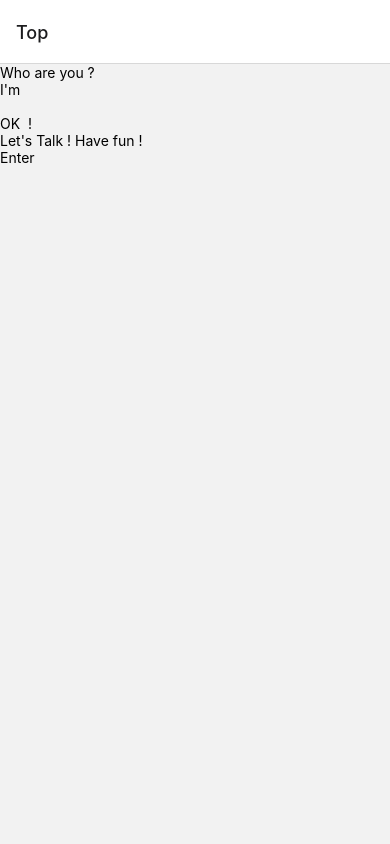
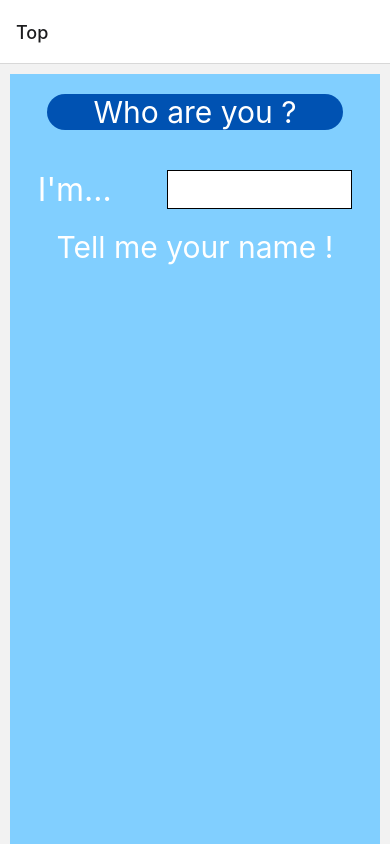
Before and after one commit to nishikota/RNchat, a React Native app in the folder chatapp/: screen /Top in a window 390 px wide. Built offline with nearby package versions, Linux system fonts and the light colour scheme.

Commit message:
トップ画面一旦完成

```diff
--- a/chatapp/src/screens/Chat.js
+++ b/chatapp/src/screens/Chat.js
@@ -2,7 +2,7 @@ import React, {useState, useEffect} from 'react';
 import {View, Text, TextInput, TouchableOpacity} from 'react-native';
 import {getDBdata, registrationDB} from '../api/Database';
 
-const Chat = ({route, navigation}) => {
+const Chat = ({route}) => {
   const [inputContent, setInputContent] = useState('');
   const name = route.params;
   const buttonMove = () => {
@@ -11,17 +11,35 @@ const Chat = ({route, navigation}) => {
     setInputContent('');
   };
   return (
-    <View>
+    <View style={styles.wrapper}>
       <Text>Chat</Text>
       <TextInput onChangeText={setInputContent} value={inputContent} />
       <TouchableOpacity onPress={() => buttonMove()}>
         <Text>Send</Text>
-      </TouchableOpacity>
-      <TouchableOpacity onPress={() => navigation.goBack()}>
-        <Text>Exit bye</Text>
       </TouchableOpacity>
     </View>
   );
 };
 
 export default Chat;
+
+const styles = {
+  wrapper: {
+    backgroundColor: '#81CFFF',
+    marginLeft: 10,
+    marginRight: 10,
+  },
+  title: {
+    backgroundColor: '#0052B2',
+    color: 'white',
+    fontSize: 30,
+    margin: 'auto',
+  },
+  button: {
+    backgroundColor: '#0052B2',
+  },
+  buttonMsg: {
+    fontSize: 20,
+    color: 'white',
+  },
+};
--- a/chatapp/src/screens/Top.js
+++ b/chatapp/src/screens/Top.js
@@ -1,23 +1,128 @@
 import React, {useState} from 'react';
 import {View, Text, TouchableOpacity, TextInput} from 'react-native';
+
+const welcomeMsg = name => {
+  if (name) {
+    console.log('ok');
+    return (
+      <View style={styles.welcomeMsgWrapper}>
+        <Text style={styles.welcomeMsgName}>{`OK ${name} !`}</Text>
+        <Text style={styles.welcomeMsgFirst}>Let's Talk !</Text>
+        <Text style={styles.welcomeMsgSecond}>Have fun !</Text>
+      </View>
+    );
+  } else {
+    console.log('no');
+    return (
+      <View>
+        <Text />
+        <Text />
+      </View>
+    );
+  }
+};
 
 const Top = ({navigation}) => {
   const [name, setName] = useState('');
   return (
-    <View>
-      <Text>Who are you ?</Text>
-      <View>
-        <Text>I'm</Text>
-        <TextInput onChangeText={setName} value={name} />
+    <View style={styles.wrapper}>
+      <Text style={styles.title}>Who are you ?</Text>
+      <View style={styles.inputWrapper}>
+        <Text style={styles.inputText}>I'm...</Text>
+        <TextInput
+          onChangeText={setName}
+          value={name}
+          style={styles.inputArea}
+        />
       </View>
-      <Text>{`OK ${name} !`}</Text>
-      <Text>Let's Talk ! Have fun !</Text>
-      <TouchableOpacity
-        onPress={() => navigation.navigate('Chat', {name: name})}>
-        <Text>Enter</Text>
-      </TouchableOpacity>
+      {console.log(name)}
+      {welcomeMsg(name)}
+      {name ? (
+        <TouchableOpacity
+          onPress={() => navigation.navigate('Chat', {name: name})}
+          style={styles.button}>
+          <Text style={styles.buttonMsg}>Enter</Text>
+        </TouchableOpacity>
+      ) : (
+        <Text style={styles.buttonMsg}>Tell me your name !</Text>
+      )}
     </View>
   );
 };
 
 export default Top;
+
+const styles = {
+  wrapper: {
+    backgroundColor: '#81CFFF',
+    marginLeft: 10,
+    marginRight: 10,
+    marginVertical: 10,
+    height: 770,
+  },
+  title: {
+    backgroundColor: '#0052B2',
+    color: 'white',
+    fontSize: 30,
+    marginRight: 'auto',
+    marginLeft: 'auto',
+    marginVertical: 20,
+    width: '80%',
+    textAlign: 'center',
+    borderRadius: 20,
+    overflow: 'hidden',
+  },
+  button: {
+    backgroundColor: '#0052B2',
+    width: '30%',
+    marginRight: 'auto',
+    marginLeft: 'auto',
+    marginVertical: 15,
+    borderRadius: 20,
+    padding: 3,
+  },
+  buttonMsg: {
+    fontSize: 30,
+    color: 'white',
+    textAlign: 'center',
+  },
+  inputWrapper: {
+    flexDirection: 'row',
+    justifyContent: 'space-around',
+    marginVertical: 20,
+  },
+  inputText: {
+    fontSize: 32,
+    color: 'white',
+  },
+  inputArea: {
+    backgroundColor: 'white',
+    fontSize: 25,
+    borderWidth: 1,
+    width: '50%',
+    padding: 2,
+  },
+  welcomeMsgWrapper: {
+    marginVertical: 30,
+    flexDirection: 'row',
+    flexWrap: 'wrap',
+  },
+  welcomeMsgName: {
+    color: 'white',
+    fontSize: 40,
+    marginBottom: 20,
+    marginLeft: 'auto',
+    marginRight: 'auto',
+  },
+  welcomeMsgFirst: {
+    color: 'white',
+    fontSize: 30,
+    marginLeft: 70,
+    width: '80%',
+  },
+  welcomeMsgSecond: {
+    color: 'white',
+    fontSize: 30,
+    marginLeft: 180,
+  },
+};
```
